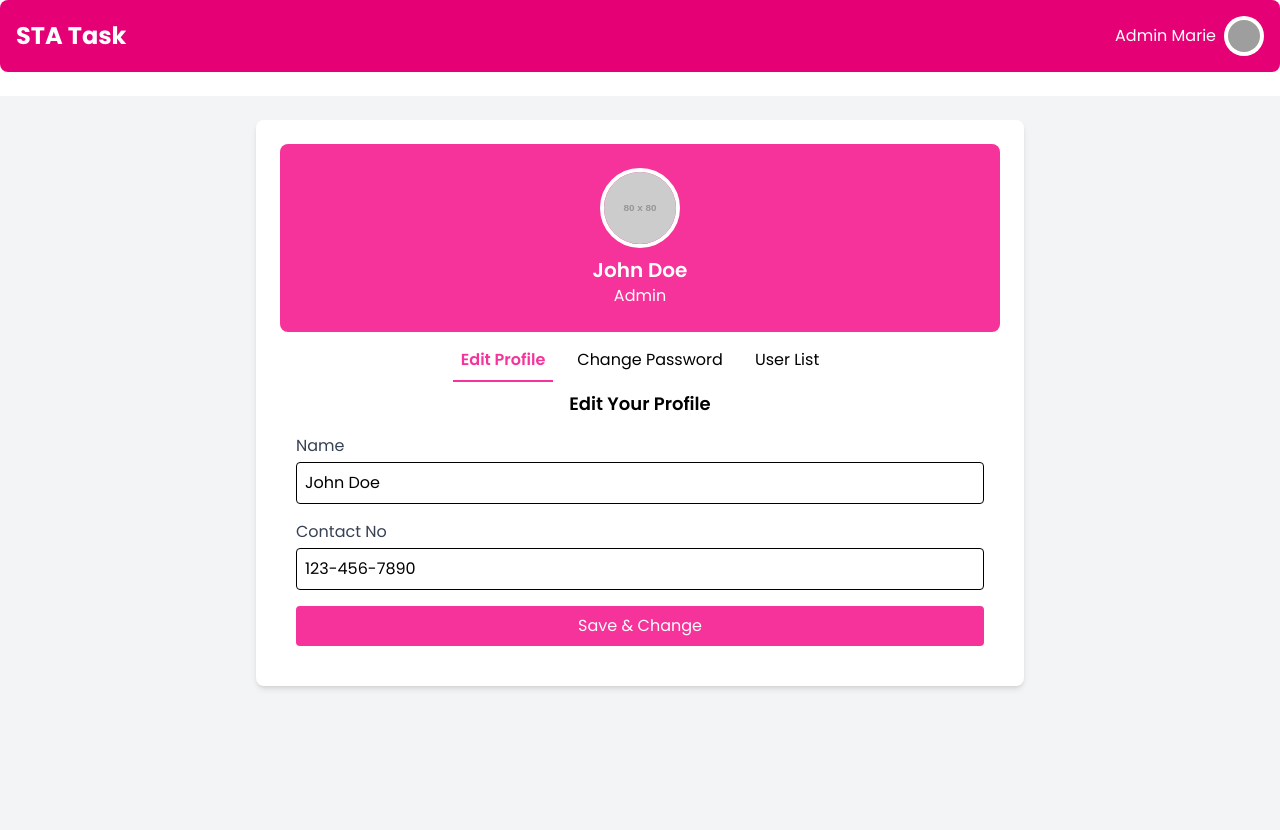
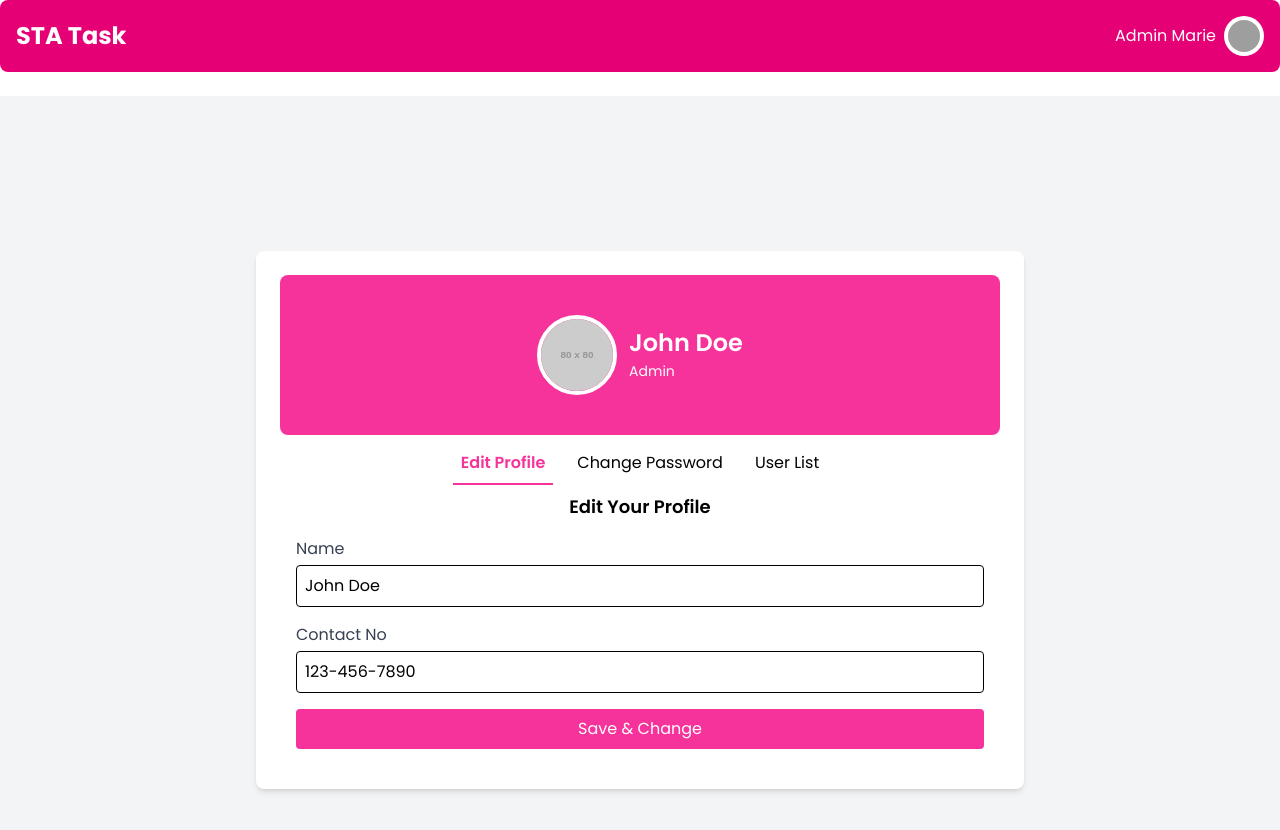
Before and after one commit to Nahidul-Islam-Siam/redux-authentication, a React (Vite) app: page /setting/edit-profile in a window 1280 px wide. Shown: the top 830 px of the page. Built offline with nearby package versions, Linux system fonts and the light colour scheme; grey boxes are pictures that could not be loaded.

Commit message:
add Ant Design dependencies; refactor ProfileSettings component layout and tab navigation

```diff
--- a/package.json
+++ b/package.json
@@ -10,9 +10,11 @@
     "preview": "vite preview"
   },
   "dependencies": {
+    "@ant-design/icons": "^5.6.1",
     "@headlessui/react": "^2.2.0",
     "@reduxjs/toolkit": "^2.5.1",
     "@tailwindcss/vite": "^4.0.6",
+    "antd": "^5.24.0",
     "localforage": "^1.10.0",
     "lucide": "^0.475.0",
     "match-sorter": "^8.0.0",
--- a/src/components/Settings.jsx
+++ b/src/components/Settings.jsx
@@ -3,26 +3,33 @@ import PropTypes from "prop-types"; // ✅ Import PropTypes
 import { Tab, Tabs, TabList, TabPanel } from "react-tabs";
 import { useNavigate, useParams } from "react-router-dom";
 import "react-tabs/style/react-tabs.css";
+import { AiOutlineEye, AiOutlineEyeInvisible } from "react-icons/ai";
+
+// ✅ Profile Header Component (Shows User Info)
 
 
-import { AiOutlineEye, AiOutlineEyeInvisible } from "react-icons/ai";
-
-
-// ✅ Profile Header Component (Shows User Info)
 const ProfileHeader = ({ name }) => (
-  <div className="bg-pink-500 p-6 rounded-lg text-white text-center">
+  <div className="bg-pink-500 w-full flex flex-col items-center p-10 rounded-lg text-white">
+    <div className="flex flex-row items-center gap-3">
+      <div>
         <img
           src="https://via.placeholder.com/80"
           alt="Profile"
-      className="w-20 h-20 rounded-full mx-auto border-4 border-white"
+          className="w-20 h-20 rounded-full border-4 border-white"
         />
-    <h2 className="text-xl font-semibold mt-2">{name}</h2>
-    <p>Admin</p>
+      </div>
+      <div className="text-left items-center gap-3">
+        <h2 className="text-2xl font-semibold">{name}</h2>
+        <span className="text-sm  pt-6">Admin</span>
+      </div>
+    </div>
   </div>
 );
+
 ProfileHeader.propTypes = {
   name: PropTypes.string.isRequired,
 };
+
 
 // ✅ Edit Profile Tab Content
 const EditProfile = ({ name, setName, contact, setContact }) => (
@@ -107,7 +114,7 @@ const ChangePassword = () => {
             className="absolute top-3 right-3 text-gray-500"
             onClick={() => togglePasswordVisibility("new")}
           >
-           {showPassword.current ? <AiOutlineEye size={20} /> : <AiOutlineEyeInvisible size={20} />}
+            {showPassword.new ? <AiOutlineEye size={20} /> : <AiOutlineEyeInvisible size={20} />}
           </button>
         </div>
       </div>
@@ -126,7 +133,7 @@ const ChangePassword = () => {
             className="absolute top-3 right-3 text-gray-500"
             onClick={() => togglePasswordVisibility("confirm")}
           >
-              {showPassword.current ? <AiOutlineEyeInvisible size={20} /> : <AiOutlineEye size={20} />}
+            {showPassword.confirm ? <AiOutlineEyeInvisible size={20} /> : <AiOutlineEye size={20} />}
           </button>
         </div>
       </div>
@@ -142,7 +149,7 @@ const ChangePassword = () => {
 // ✅ User List Tab Content
 const UserList = () => (
   <div>
-    <h3 className="text-lg font-semibold text-center">User List</h3>
+    <h3 className="text-lg font-semibold text-center"> User List</h3>
     <p className="text-gray-600 text-center p-4">No users available.</p>
   </div>
 );
@@ -153,7 +160,7 @@ const ProfileSettings = () => {
   const { tab } = useParams();
 
   // List of allowed tab paths
-  const tabPaths = ["edit-profile", "change-password", "user-list"];
+  const tabPaths = ["edit-profile", "change-password"];
 
   // State for profile inputs
   const [name, setName] = useState("John Doe");
@@ -173,17 +180,26 @@ const ProfileSettings = () => {
   // Update URL when switching tabs
   const handleTabChange = (index) => {
     setSelectedIndex(index);
+
+    // Redirect to the user-details page when "User List" tab is clicked
+    if (index === 2) {
+      navigate("/user-details"); // Redirect to user-details page
+    } else {
       navigate(`/setting/${tabPaths[index]}`, { replace: true });
+    }
   };
 
   return (
-    <div className="max-w-3xl mx-auto p-6 bg-white rounded-lg shadow-md">
-      {/* ✅ Profile Header */}
+    <div className="h-screen flex items-center justify-center">
+      <div className="max-w-3xl w-full p-6 bg-white rounded-lg shadow-md">
+        {/* ✅ Centered Profile Header */}
+        <div className="flex justify-center">
           <ProfileHeader name={name} />
+        </div>
 
-      {/* ✅ Tab Navigation */}
+        {/* ✅ Tabs Navigation */}
         <Tabs selectedIndex={selectedIndex} onSelect={handleTabChange}>
-        <TabList className="flex justify-center  space-x-4 p-2">
+          <TabList className="flex justify-center space-x-4 p-2">
             <Tab className="cursor-pointer p-2" selectedClassName="text-pink-500 border-b-2 border-pink-500 font-semibold">
               Edit Profile
             </Tab>
@@ -207,6 +223,7 @@ const ProfileSettings = () => {
           </TabPanel>
         </Tabs>
       </div>
+    </div>
   );
 };
 
```
Also changed, not shown: 1 other file (tests, documents, lock files or other folders). Lines whose indentation alone changed are shown as unchanged.
